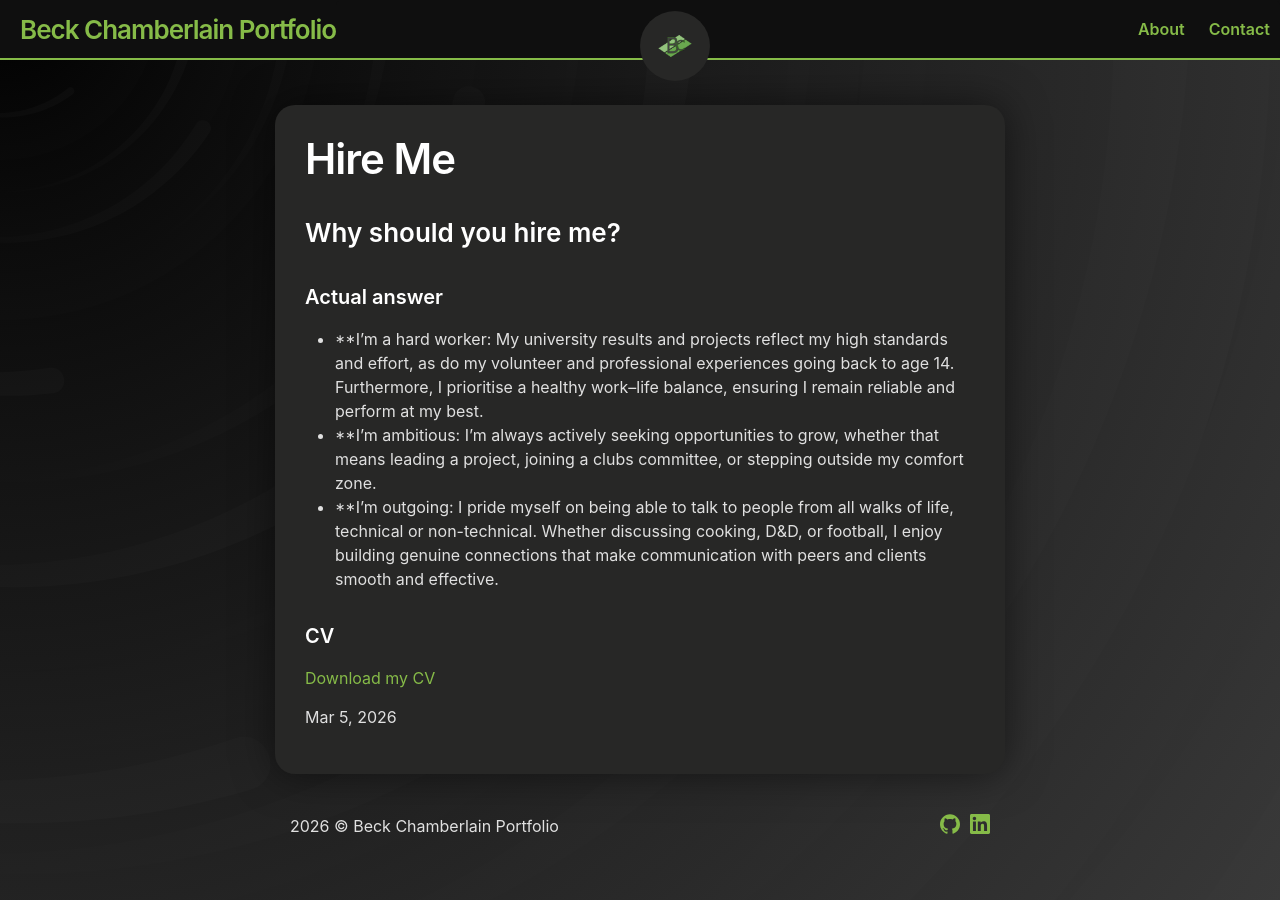
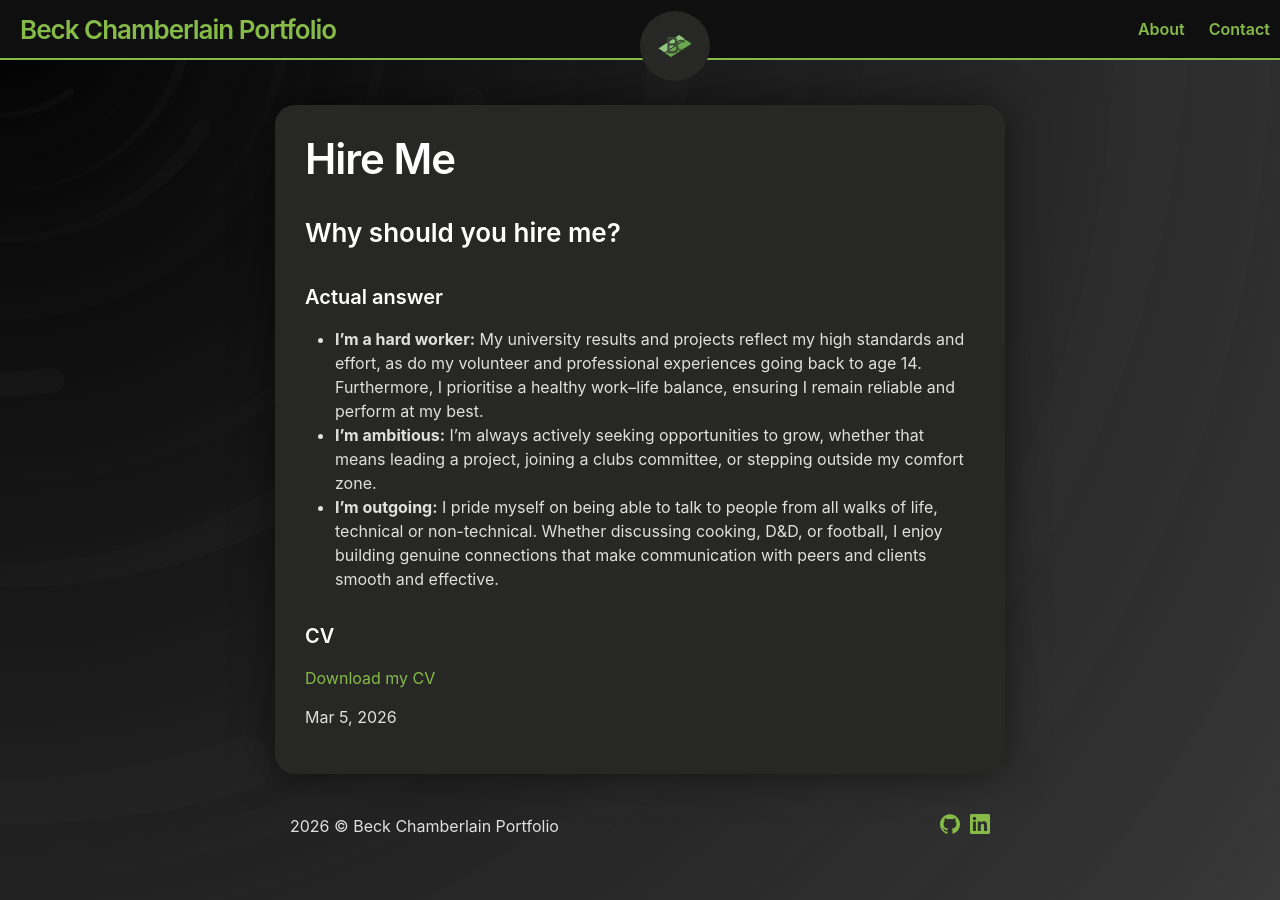
Before and after one commit to BeckCham/beckcham.github.io, a Jekyll site: the page built from _posts/2026-03-05-hire_me.md, in a window 1280 px wide. Built offline with Jekyll 4.4.1, drawn with Linux system fonts in a browser that asks for light colours.

```diff
--- a/_posts/2026-03-05-hire_me.md
+++ b/_posts/2026-03-05-hire_me.md
@@ -4,11 +4,11 @@ title: Hire Me
 ---
 ### Why should you hire me?
 #### Actual answer
-- **I'm a hard worker:
+- **I'm a hard worker:**
 My university results and projects reflect my high standards and effort, as do my volunteer and professional experiences going back to age 14. Furthermore, I prioritise a healthy work–life balance, ensuring I remain reliable and perform at my best.
-- **I'm ambitious:
+- **I'm ambitious:**
 I'm always actively seeking opportunities to grow, whether that means leading a project, joining a clubs committee, or stepping outside my comfort zone.
-- **I'm outgoing:
+- **I'm outgoing:**
 I pride myself on being able to talk to people from all walks of life, technical or non-technical. Whether discussing cooking, D&D, or football, I enjoy building genuine connections that make communication with peers and clients smooth and effective.
 
 #### CV
```
